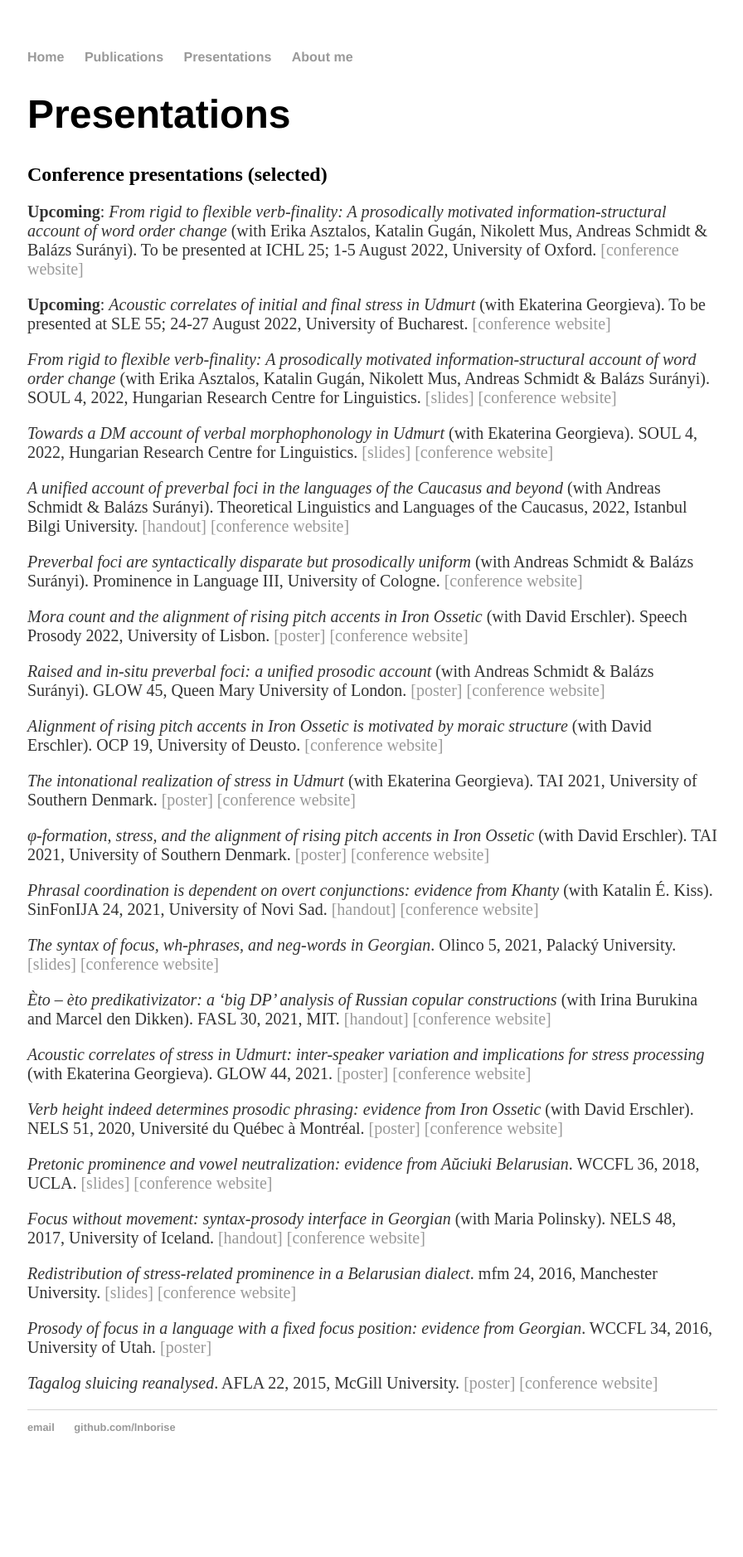
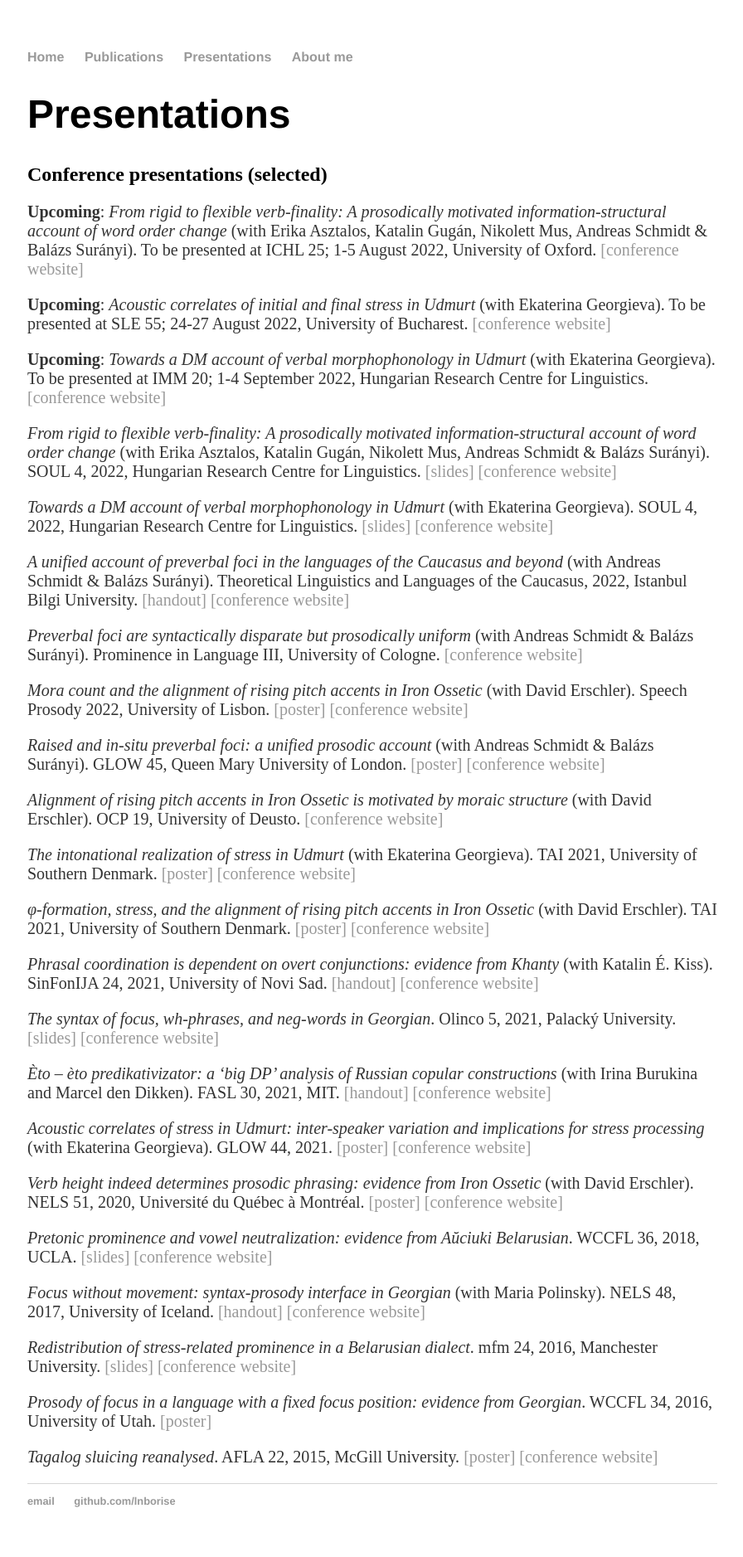
Before and after one commit to lnborise/lnborise.github.io, a Jekyll site: the page built from presentations.html, in a window 1280 px wide. Shown: the whole page at 83% size, without its empty margins (191-1087 px from the left). Built offline with Jekyll 4.4.1, drawn with Linux system fonts in a browser that asks for light colours; before the commit the page ends 1788 px from its top, so only the background shows below that.

Commit message:
Update presentations.html

```diff
--- a/presentations.html
+++ b/presentations.html
@@ -10,6 +10,8 @@ title: Presentations
 	<p><b>Upcoming</b>: <i>From rigid to flexible verb-finality: A prosodically motivated information-structural account of word order change</i> (with Erika Asztalos, Katalin Gugán, Nikolett Mus, Andreas Schmidt & Balázs Surányi). To be presented at ICHL 25; 1-5 August 2022, University of Oxford. <a href="https://ichl.ling-phil.ox.ac.uk/"> [conference website]</a>
 
 	<p><b>Upcoming</b>: <i>Acoustic correlates of initial and final stress in Udmurt</i> (with Ekaterina Georgieva). To be presented at SLE 55; 24-27 August 2022, University of Bucharest. <a href="https://societaslinguistica.eu/sle2022/"> [conference website]</a>
+
+	<p><b>Upcoming</b>: <i>Towards a DM account of verbal morphophonology in Udmurt</i> (with Ekaterina Georgieva). To be presented at IMM 20; 1-4 September 2022, Hungarian Research Centre for Linguistics. <a href="http://www.nytud.hu/imm20/"> [conference website]</a>
 
 	<p><i>From rigid to flexible verb-finality: A prosodically motivated information-structural account of word order change</i> (with Erika Asztalos, Katalin Gugán, Nikolett Mus, Andreas Schmidt & Balázs Surányi). SOUL 4, 2022, Hungarian Research Centre for Linguistics. <a href="https://lnborise.github.io/assets/SOUL4_Borise_et_al_short.pdf"> [slides]</a> <a href="https://sites.google.com/view/soul4/"> [conference website]</a>
 
```
